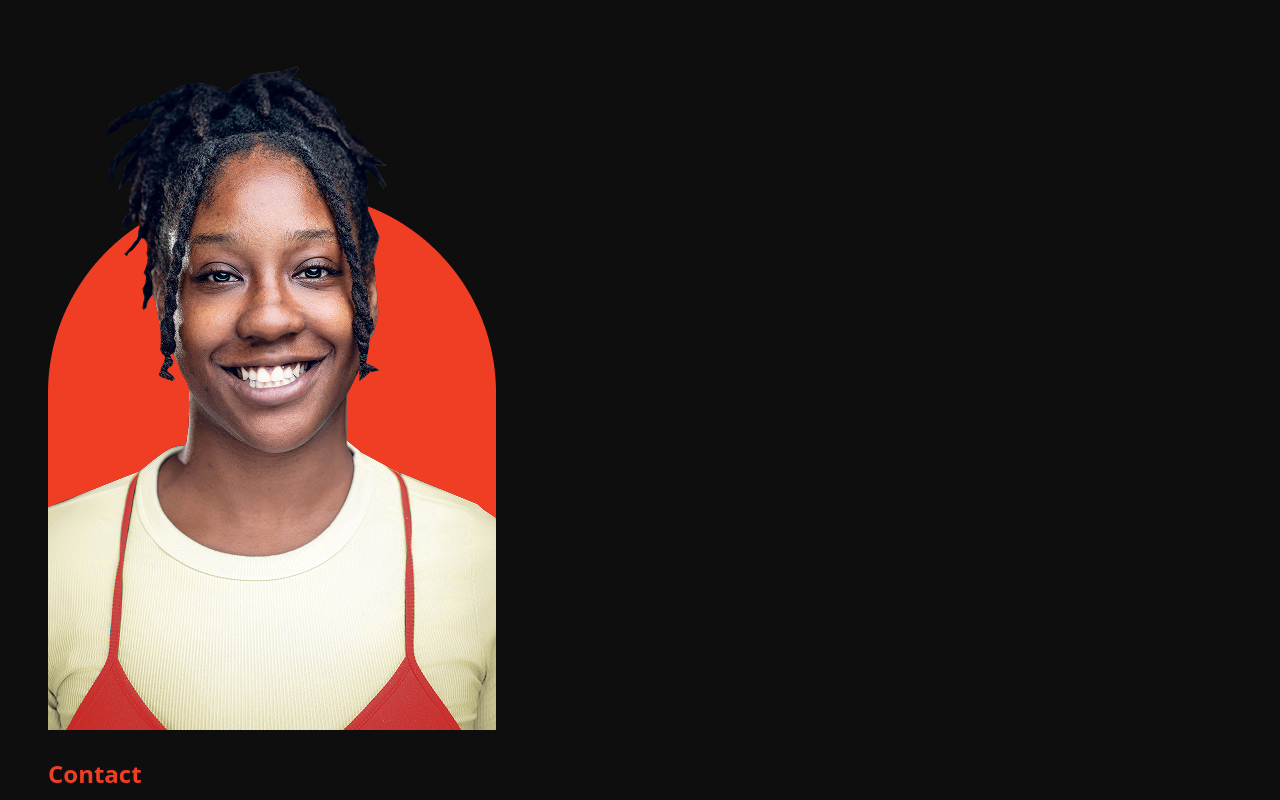
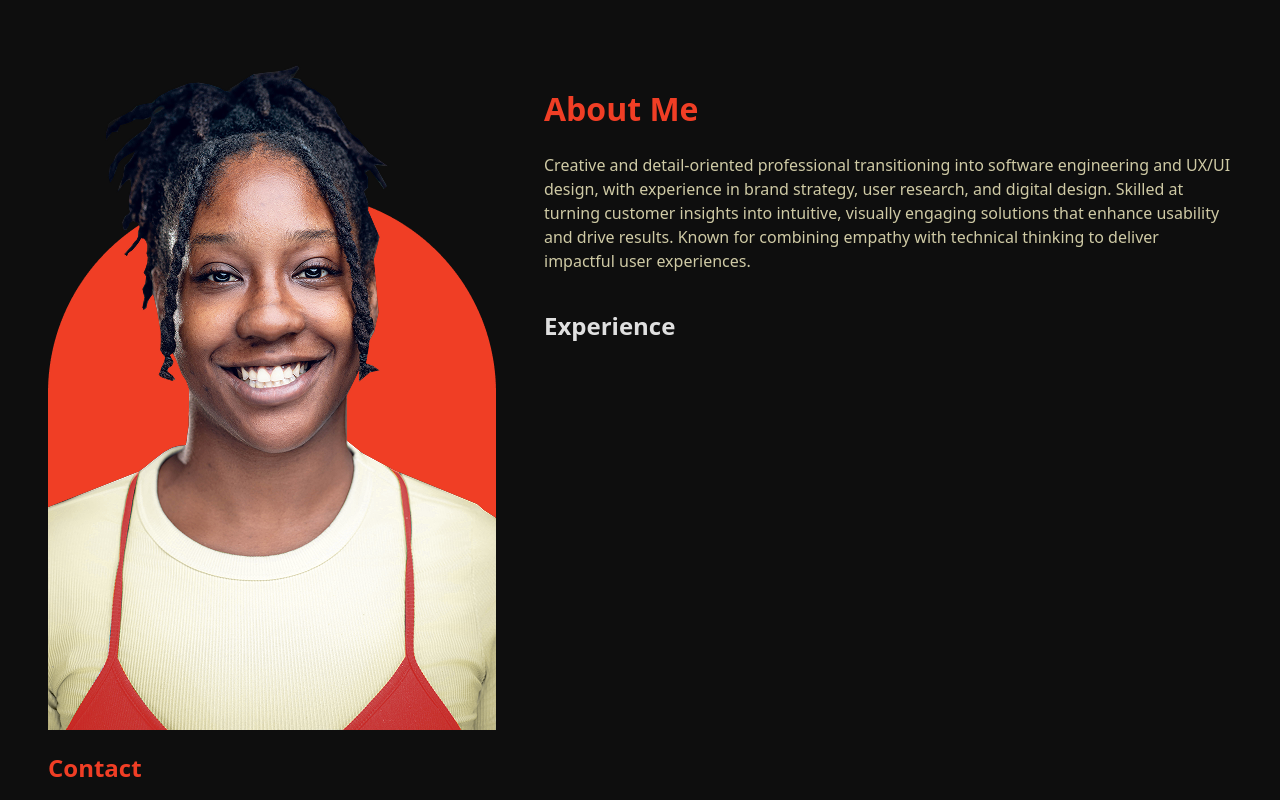
Before and after one commit to mattieweathersby/code-and-canvas, a React (Vite) app in the folder portfolio/mattieweathersby/react-js/: page / in a window 1280 px wide. Shown: the part 820-1620 px from the top of the page. Built offline with nearby package versions, Linux system fonts and the light colour scheme.

Commit message:
feat:adds aboutme section and created aboutme component

```diff
--- a/portfolio/mattieweathersby/react-js/src/about.jsx
+++ b/portfolio/mattieweathersby/react-js/src/about.jsx
@@ -9,10 +9,24 @@ const About = () => {
                 <h2 className="contact-title">Contact</h2>
                 <div className="contact-content">
                     <p>mweathersby252@gmail.com</p>
-                    <p>(302)-208-0327</p>
                     <p>https://github.com/mattieweathersby</p>
                     <p>https://www.linkedin.com/in/mattieweathersby/</p>
                 </div>
+            </div>
+            <div className="aboutme-content">
+                <h2 className="aboutme-title">About Me</h2>
+                <div className="aboutme-description">
+                    <p>
+                    Creative and detail-oriented professional transitioning
+                    into software engineering and UX/UI design, with experience
+                     in brand strategy, user research, and digital design.
+                     Skilled at turning customer insights into intuitive,
+                      visually engaging solutions that enhance usability
+                      and drive results. Known for combining empathy with
+                       technical thinking to deliver impactful user experiences.
+                    </p>
+                </div>
+                <h2 className="expereince-title">Experience</h2>
             </div>
         </section>
     )
--- a/portfolio/mattieweathersby/react-js/src/index.css
+++ b/portfolio/mattieweathersby/react-js/src/index.css
@@ -144,7 +144,30 @@ button:focus-visible {
 .about{
   background-color: #0E0E0E;
   padding: 3rem;
-  margin-top: -50px
+  margin-top: -50px;
+  display: flex;
+  flex-direction: row;
+  gap: 3rem;
+  align-items: flex-start;
+}
+
+.about-content {
+  flex: 1;
+  display: flex;
+  flex-direction: column;
+  align-items: center;
+}
+
+.about-content .contact-title,
+.about-content .contact-content {
+  align-self: flex-start;
+  width: 100%;
+}
+
+.aboutme-content {
+  flex: 2;
+  display: flex;
+  flex-direction: column;
 }
 .about-title {
   font-size: 2rem;
@@ -161,11 +184,25 @@ button:focus-visible {
 .contact-title {
   font-weight: bold;
   color: #F03E25;
+  text-align: left;
+  margin-bottom: 0.25rem;
 }
 
 .contact-content {
   color: #CFCAA5;
   margin-top: 0.5rem;
+}
+
+.aboutme-title {
+  font-size: 2rem;
+  font-weight: bold;
+  color: #F03E25;
+  margin-bottom: 0.25rem;
+}
+
+.aboutme-description {
+  font-size: 1rem;
+  color: #CFCAA5;
 }
 
 /* Subtle pulse animation for scroll indicator */
@@ -289,6 +326,9 @@ button:focus-visible {
     left: 1rem;
     right: 1rem;
   }
+  .about-image {
+    width: 100%;
+  }
 }
 
 /* Small mobile adjustments */
```
Also changed, not shown: portfolio/mattieweathersby/react-js/src/ParallaxWrapper.jsx (added).
